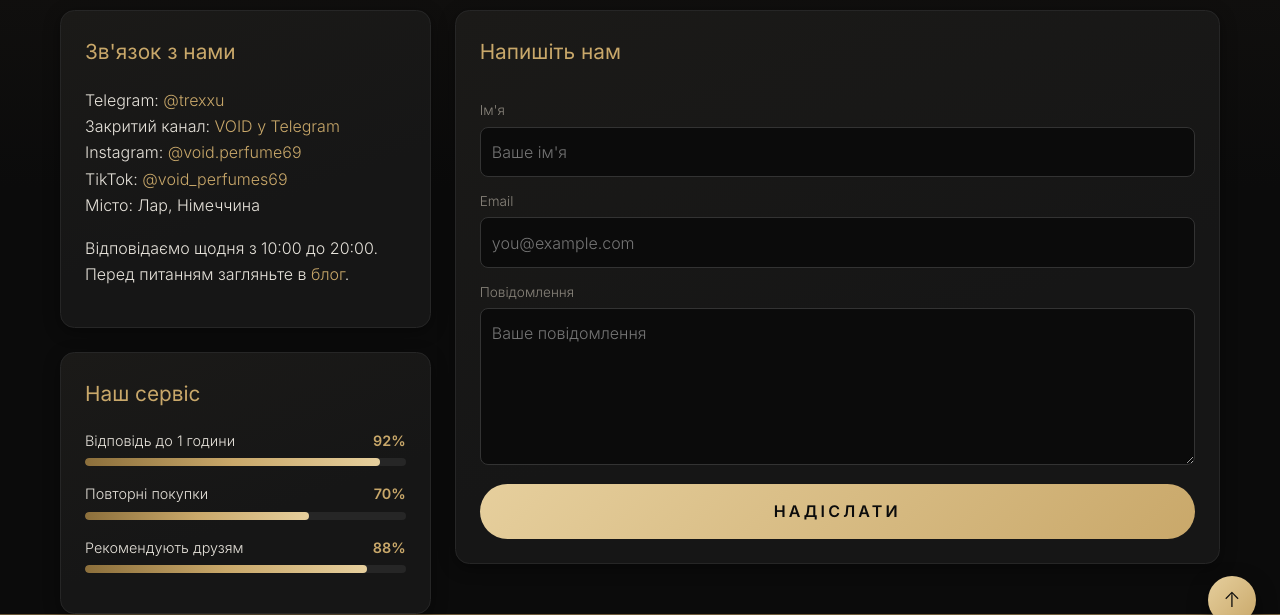
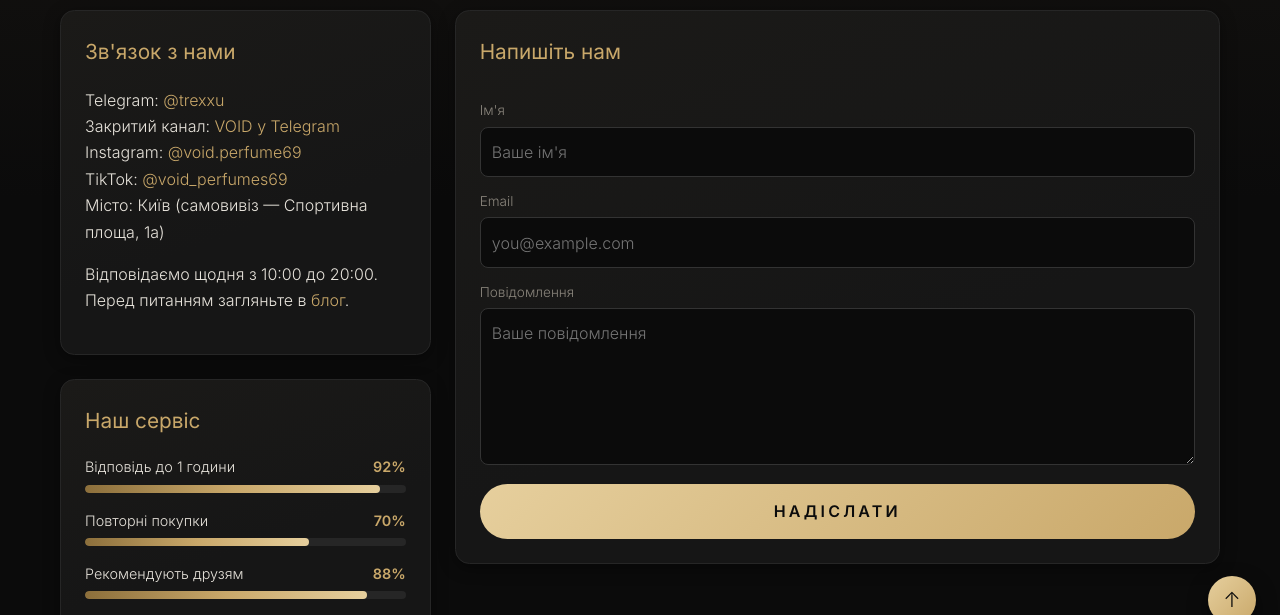
Before and after one commit to Bonnie69-git/void, a plain HTML site: page contacts.html in a window 1280 px wide. Shown: the part 152-767 px from the top of the page. Drawn offline with Linux system fonts and the light colour scheme.

Commit message:
Contacts: city Kyiv
Co-Authored-By: Claude Opus 5.5 <noreply@anthropic.com>
Claude-Session: https://claude.ai/code/session_011gbw43oSg3v8iMHY5mXmv5

```diff
--- a/contacts.html
+++ b/contacts.html
@@ -48,7 +48,7 @@
             <!-- Блок 1: текст з анімацією -->
             <section class="block slide-in">
                 <h2>Зв'язок з нами</h2>
-                <p>Telegram: <a class="fx-link" href="https://t.me/trexxu">@trexxu</a><br>Закритий канал: <a class="fx-link" href="https://t.me/+ZNlb73uVYl9lNjhi">VOID у Telegram</a><br>Instagram: <a class="fx-link" href="https://www.instagram.com/void.perfume69/">@void.perfume69</a><br>TikTok: <a class="fx-link" href="https://www.tiktok.com/@void_perfumes69">@void_perfumes69</a><br>Місто: Лар, Німеччина</p>
+                <p>Telegram: <a class="fx-link" href="https://t.me/trexxu">@trexxu</a><br>Закритий канал: <a class="fx-link" href="https://t.me/+ZNlb73uVYl9lNjhi">VOID у Telegram</a><br>Instagram: <a class="fx-link" href="https://www.instagram.com/void.perfume69/">@void.perfume69</a><br>TikTok: <a class="fx-link" href="https://www.tiktok.com/@void_perfumes69">@void_perfumes69</a><br>Місто: Київ (самовивіз — Спортивна площа, 1а)</p>
                 <p>Відповідаємо щодня з 10:00 до 20:00. Перед питанням загляньте в <a class="fx-link" href="blog.html">блог</a>.</p>
             </section>
 
```
